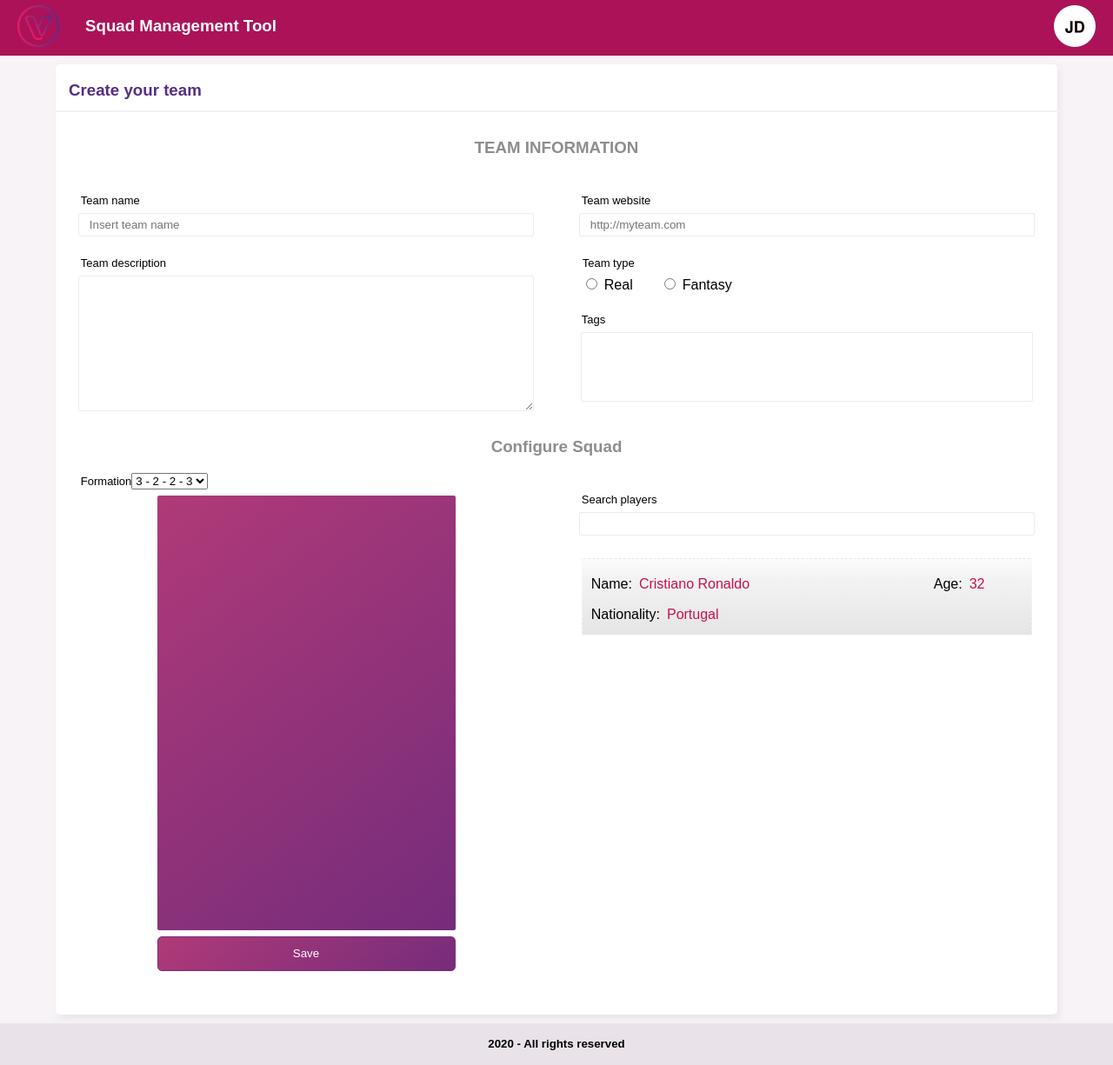
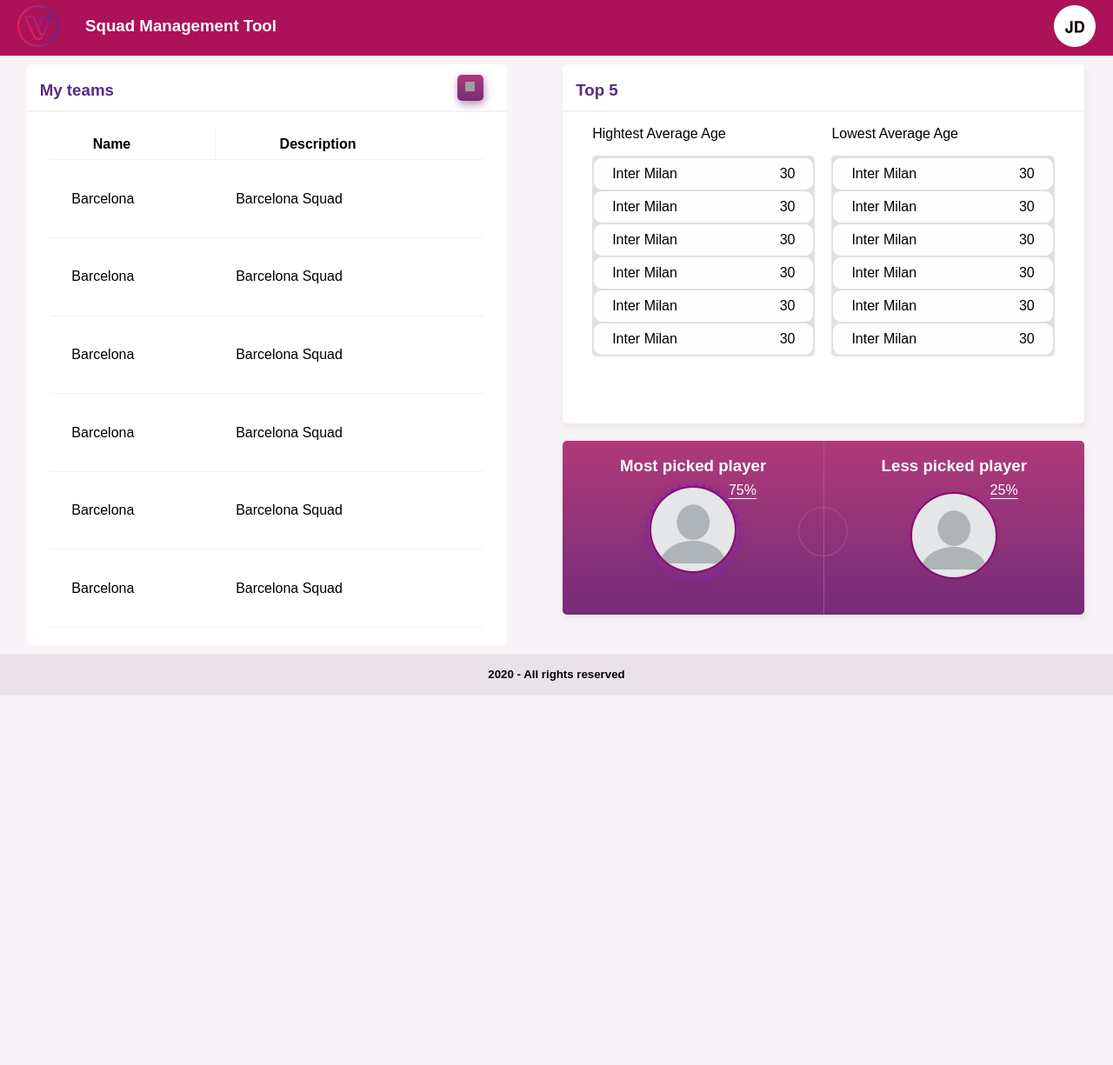
Before and after one commit to andre1828/squad-management-tool, a React (Create React App) app: page / in a window 1280 px wide. Shown: the whole page at 87% size. After the commit the page ends 800 px from the top, so only its background shows below. Built offline with nearby package versions, Linux system fonts and the light colour scheme; grey boxes are pictures that could not be loaded.

Commit message:
configure routing with react-router

```diff
--- a/package.json
+++ b/package.json
@@ -8,6 +8,7 @@
     "@testing-library/user-event": "^12.1.10",
     "react": "^17.0.2",
     "react-dom": "^17.0.2",
+    "react-router-dom": "^5.2.0",
     "react-scripts": "4.0.3",
     "web-vitals": "^1.0.1"
   },
--- a/src/App.js
+++ b/src/App.js
@@ -3,14 +3,23 @@
 import Footer from './Footer/Footer.js'
 import HomePage from './HomePage/HomePage.js'
 import CreateYourTeam from './CreateYourTeam/CreateYourTeam.js'
+import { Switch, BrowserRouter as Router, Route } from 'react-router-dom'
 
 
 function App() {
   return (
     <>
       <Header />
-      {/* <HomePage /> */}
-      <CreateYourTeam />
+      <Router>
+        <Switch>
+          <Route path="/create-team">
+            <CreateYourTeam />
+          </Route>
+          <Route path="/">
+            <HomePage />
+          </Route>
+        </Switch>
+      </Router>
       <Footer />
     </>
   );
--- a/src/MyTeams/MyTeams.js
+++ b/src/MyTeams/MyTeams.js
@@ -1,13 +1,17 @@
 import './MyTeams.css'
 import React from 'react'
 import plusIcon from './plus.png'
+import { useHistory } from 'react-router-dom'
 
 function MyTeams() {
+
+    let history = useHistory()
+
     return (
         <div className="my-teams">
             <div className="my-teams-header">
                 <h3 className="widget-title">My teams</h3>
-                <button className="create-team-button">
+                <button className="create-team-button" onClick={() => history.push("/create-team")}>
                     <img src={plusIcon} alt="" />
                 </button>
             </div>
--- a/src/TeamFormation/TeamFormation.js
+++ b/src/TeamFormation/TeamFormation.js
@@ -1,7 +1,11 @@
 import React from 'react'
 import './TeamFormation.css'
+import {useHistory} from 'react-router-dom'
 
 function TeamFormation() {
+
+    let history = useHistory()
+
     return (
         <>
             <div className="team-formation-inputs">
@@ -20,7 +24,7 @@
                 </select>
                 <div className="field"></div>
                 <div className="button-wrapper">
-                    <button className="button">Save</button>
+                    <button className="button" onClick={() => history.push("/")}>Save</button>
                 </div>
             </div>
         </>
```
Also changed, not shown: 1 other file (tests, documents, lock files or other folders).
